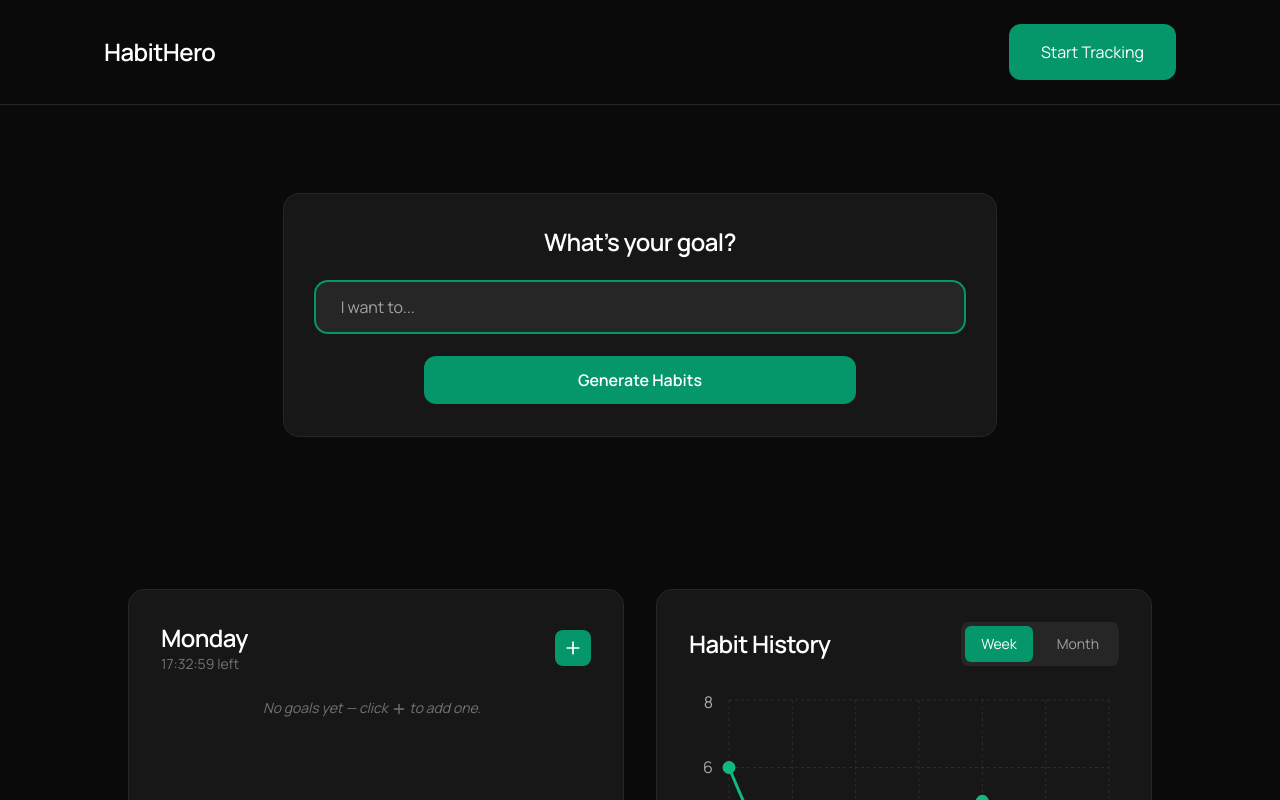
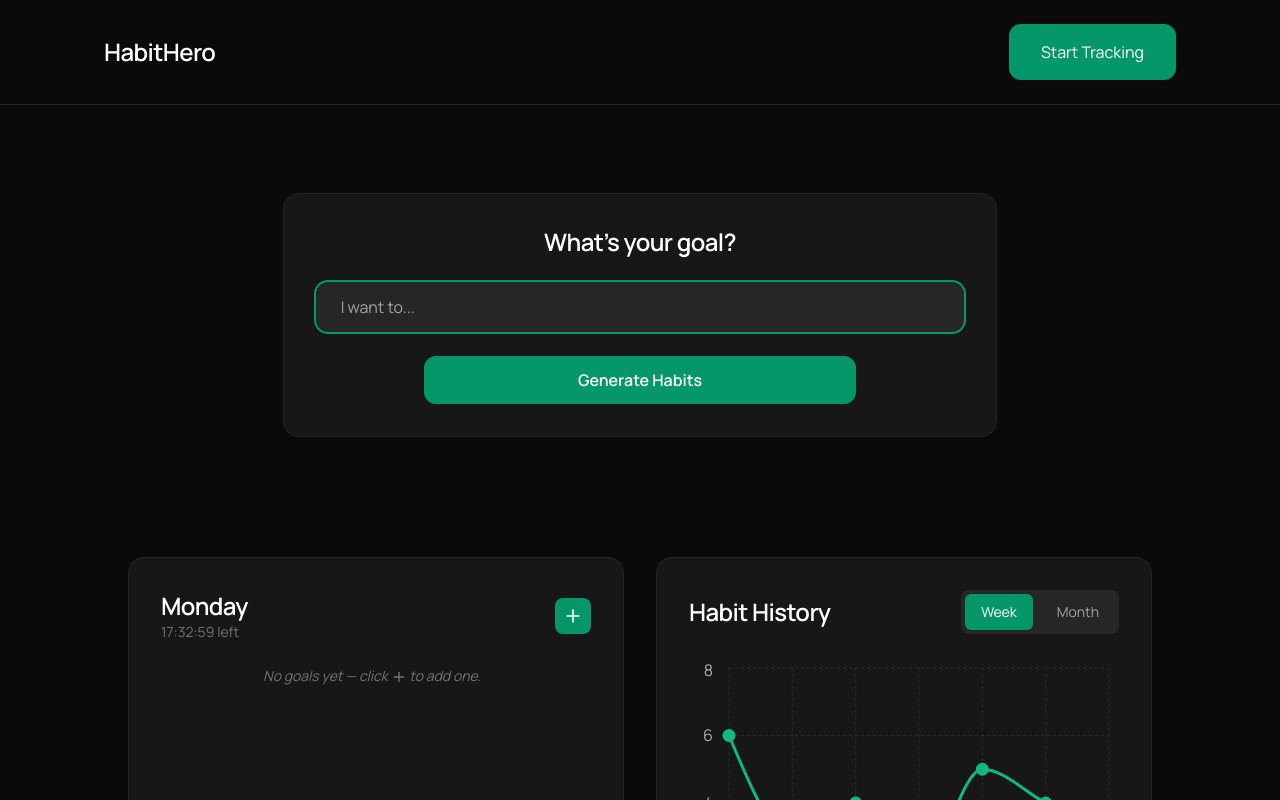
Before and after one commit to aaronormond/habit-tracker, a Next.js app: page /tracking in a window 1280 px wide. Shown: the top 800 px of the page. Built offline with nearby package versions, Linux system fonts and the light colour scheme.

Commit message:
Some minor changes

```diff
--- a/package.json
+++ b/package.json
@@ -13,10 +13,10 @@
     "@supabase/supabase-js": "^2.78.0",
     "framer-motion": "^12.23.24",
     "lucide-react": "^0.552.0",
-    "next": "16.0.1",
+    "next": "16.0.10",
     "openai": "^6.7.0",
-    "react": "19.2.0",
-    "react-dom": "19.2.0",
+    "react": "19.2.3",
+    "react-dom": "19.2.3",
     "recharts": "^3.3.0"
   },
   "devDependencies": {
--- a/src/app/tracking/page.tsx
+++ b/src/app/tracking/page.tsx
@@ -3,8 +3,16 @@ import CurrentGoals from "../../components/CurrentGoals";
 import HabitGenAI from "@/components/HabitGenAI";
 
 export default function TrackingPage() {
+
   return (
-    <section className="flex flex-col max-w-6xl mx-auto px-10 gap-32">
+    <section className="flex flex-col max-w-6xl mx-auto px-10 gap-24">
+        {/* <section className="h-10">
+          <div className="p-5 w-full flex justify-center gap-2">
+            <a href="./dashbord">Dashboard</a>
+            <p>/</p>
+            <a href="./account">Account</a>
+          </div>
+        </section> */}
         <section className="mt-10">
           <HabitGenAI />
         </section>
--- a/src/components/CurrentGoals.tsx
+++ b/src/components/CurrentGoals.tsx
@@ -39,7 +39,7 @@ export default function CurrentGoals() {
           <h2 className="text-2xl font-semibold tracking-tight">{day}</h2>
           <p className="text-sm text-neutral-500 font-normal"> {timeLeft} left </p>
         </div>
-        <AddGoalButton /> {/* now handles adding itself */}
+        <AddGoalButton />
       </div>
 
       <ul ref={listRef} className="flex-1 min-h-0 max-h-72 space-y-4 overflow-y-auto pr-2 scrollbar-thin scrollbar-thumb-neutral-700/60 hover:scrollbar-thumb-emerald-600/60">
--- a/src/components/Navbar.tsx
+++ b/src/components/Navbar.tsx
@@ -4,7 +4,7 @@ export default function Navbar() {
   return (
     <header className="border-b border-neutral-800 bg-neutral-950">
       <div className="max-w-6xl mx-auto flex justify-between items-center px-10 py-6">
-        <a href="/" className="text-2xl font-bold text-white tracking-tight">
+        <a href="/" className="hover:no-underline text-2xl font-bold text-white tracking-tight">
           HabitHero
         </a>
         <TrackingButton />
--- a/src/store/goalsStore.ts
+++ b/src/store/goalsStore.ts
@@ -27,7 +27,6 @@ export function updateGoalName(id: number, name: string) {
   listeners.forEach(fn => fn());
 }
 
-// hook to use the goals in a component
 export function useGoals() {
   const [state, setState] = useState(goals);
 
```
Also changed, not shown: 1 other file (tests, documents, lock files or other folders).
